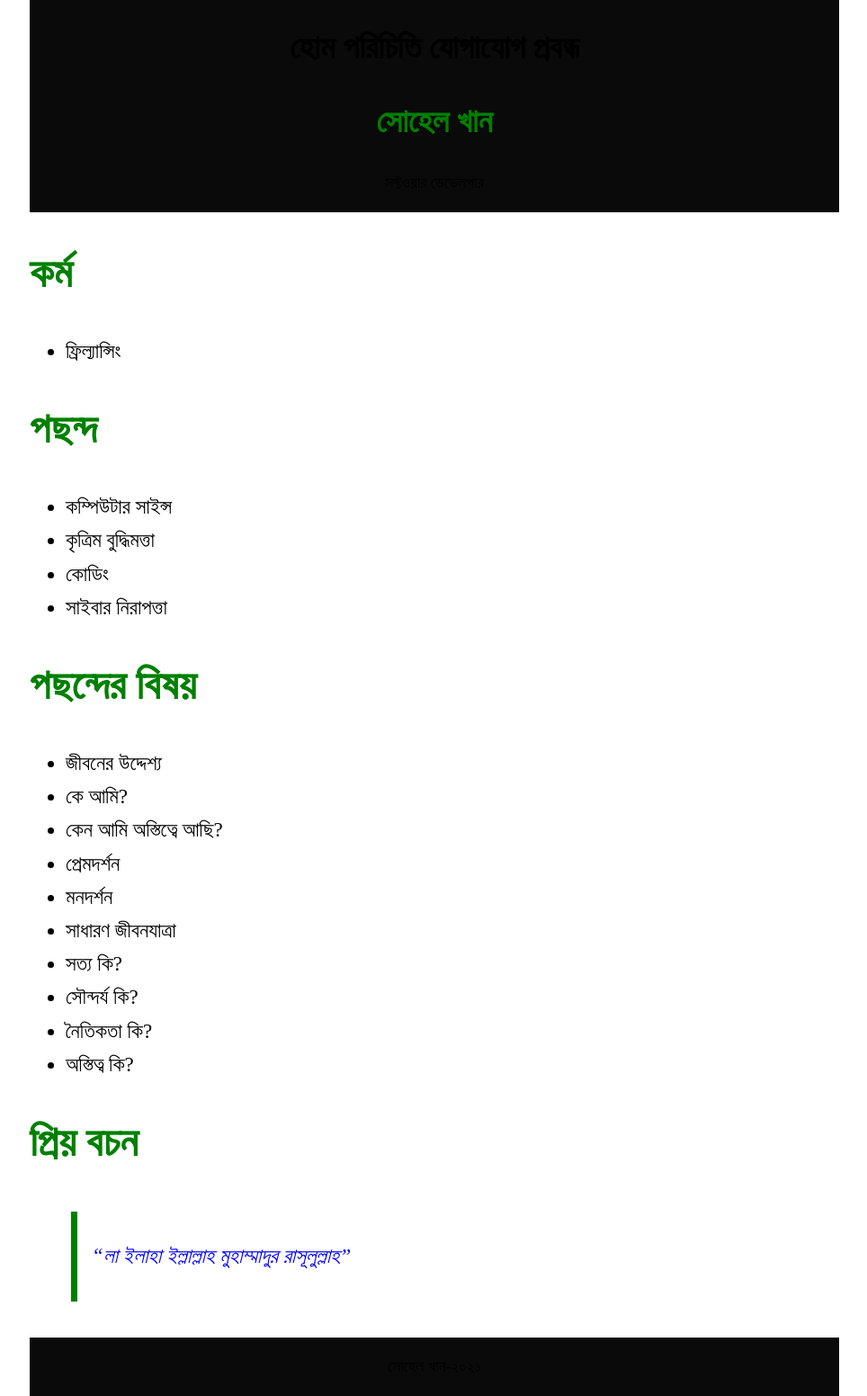
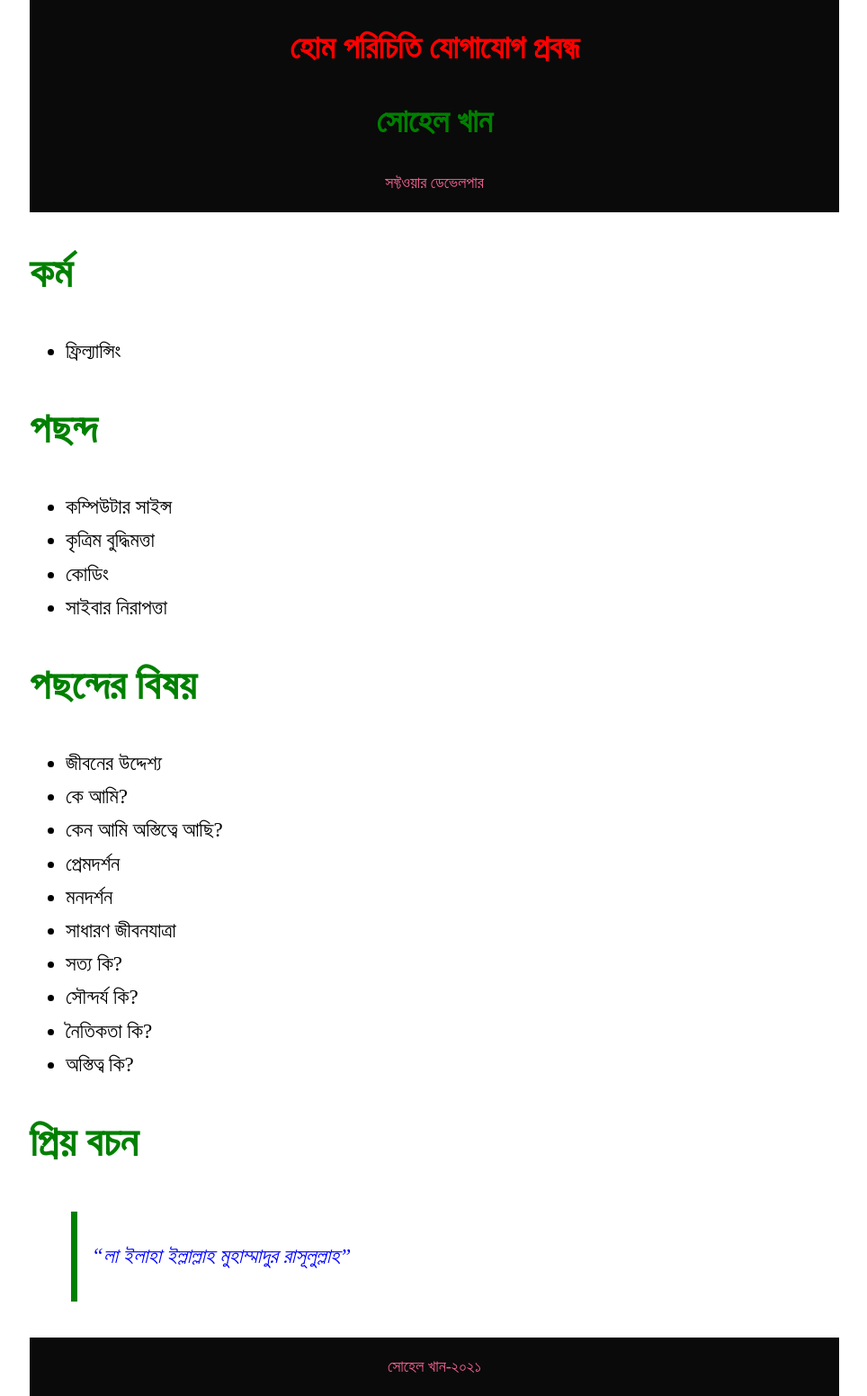
Before and after one commit to sohelkhanz/sohelkhanz.github.io, a Jekyll site: the page built from index.md, in a window 1280 px wide. Shown: the whole page at 90% size, without its empty margins (157-1121 px from the left). Built offline with Jekyll 4.4.1, drawn with Linux system fonts in a browser that asks for light colours.

Commit message:
Update style.css

```diff
--- a/assets/css/style.css
+++ b/assets/css/style.css
@@ -24,7 +24,7 @@ header,footer {
   font-size: .9rem;
   text-align: center;
   background:  #0a0a0a;
-   color: # f76497;
+   color: #f76497;
   width: 100%;
 }
 
@@ -61,10 +61,10 @@ h2 {
 
 i.hash {
   font-size: 0.8em;
-  color: black;
+  color: gold;
 }
 a, a:visited {
-	color: black;
+	color: red;
 	text-decoration: none;
 }
 
```
